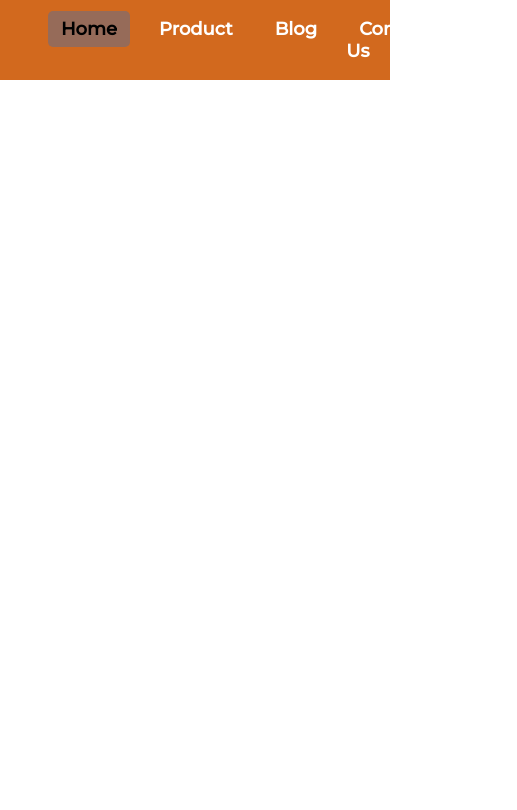
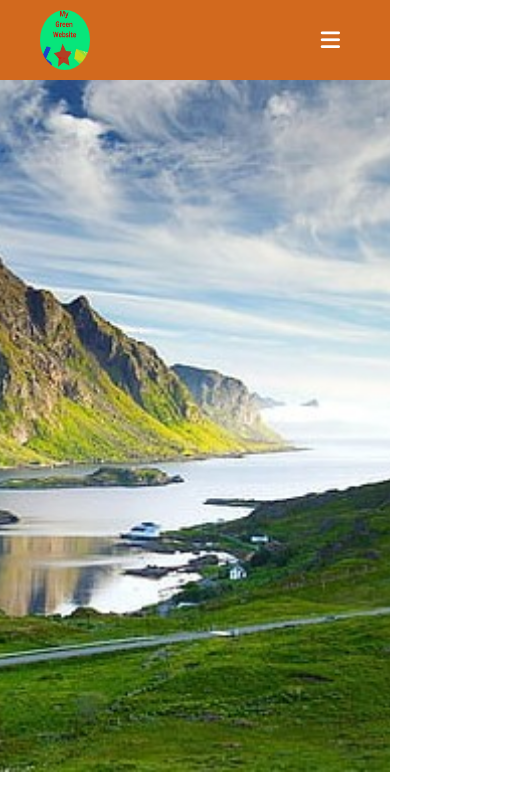
Before and after one commit to aminur2030/my_green_website_2, a plain HTML site: page index.html in a window 390 px wide. Shown: the whole page, 517 px wide, since content can reach past the window. Drawn offline with Linux system fonts and the light colour scheme.

Commit message:
additition header section

```diff
--- a/index.html
+++ b/index.html
@@ -13,6 +13,8 @@
     <div class="my_logo">
       <img src="images/logo1.jpg" alt="logo">
     </div>
+    <input type="checkbox"  id="click">
+    <label for="click" class="menu_btn"><i class="fas fa-bars"></i></label>
     <ul>
       <li><a class="active" href="">Home</a></li>
       <li><a href="">Product</a></li>
@@ -21,5 +23,9 @@
       <li><a href="">About Us</a></li>
     </ul>
   </nav>
+  <!-- header section code start from here. -->
+ <header>
+
+ </header>
 </body>
 </html>
--- a/style.css
+++ b/style.css
@@ -39,9 +39,65 @@ nav ul li a{
   font-weight: 800;
   color: #fff;
   padding: 7px 13px;
+  transition: 0.5s;
 }
 nav ul li a:hover,nav ul li a.active{
-  background-color: rgb(150, 107, 89);
+  background: rgb(150, 107, 89);
   color: black;
   border-radius: 5px;
 }
+#click{
+  display: none;
+}
+.menu_btn{
+  display: none;
+  color: #fff;
+  font-size: 22px;
+  cursor: pointer;
+}
+/* responsive area start. */
+@media only screen and (max-width:940px) {
+    .menu_btn{
+      display: block;
+    }
+    nav ul{
+
+      position: fixed;
+      top: 80px;
+      background-color: rgb(58, 42, 42);
+      height: 100vh;
+      width: 100%;
+      flex-direction: column;
+      text-align: center;
+      padding-top: 5px;
+      left: -100%;
+      transition: all 0.5s ease;
+    }
+    nav ul li{
+      margin: 37px 0;
+    }
+    nav ul li a{
+      font-size: 25px;
+      transition: 0.5s;
+    }
+    nav ul li a:hover,nav ul li a.active{
+      background:none;
+      color: red;
+    }
+
+    #click:checked ~ ul{
+      left: 0%;
+    }
+    #click:checked ~ .menu_btn i::before{
+      content: '\f00d';
+    }
+}
+
+/* header section code start from here. */
+header{
+  background-image: url('images/picture.jpg');
+  height: 82vh;
+  background-repeat: no-repeat;
+  background-position: center center;
+  background-size:cover ;
+}
```
Also changed, not shown: images/picture.jpg (added).
